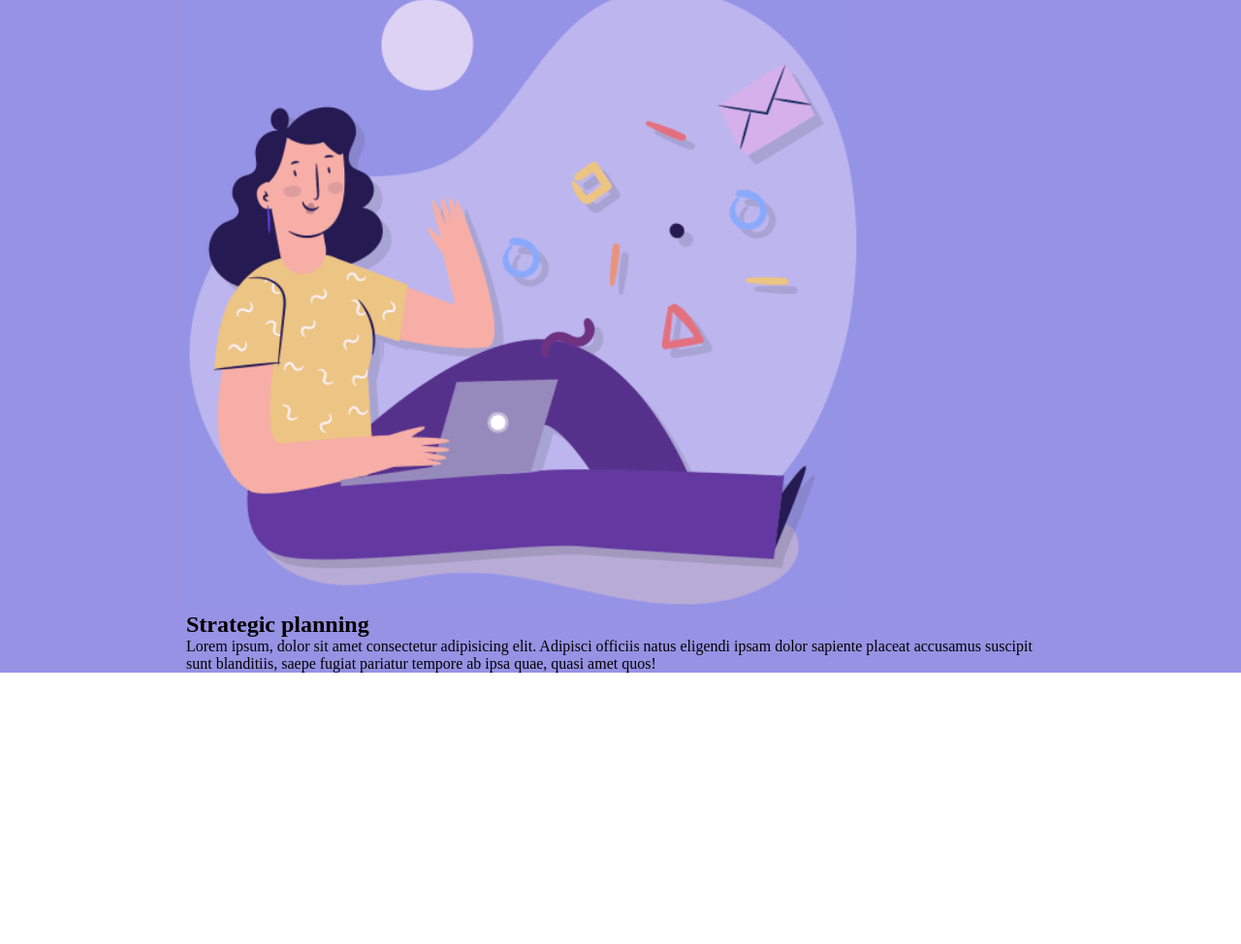
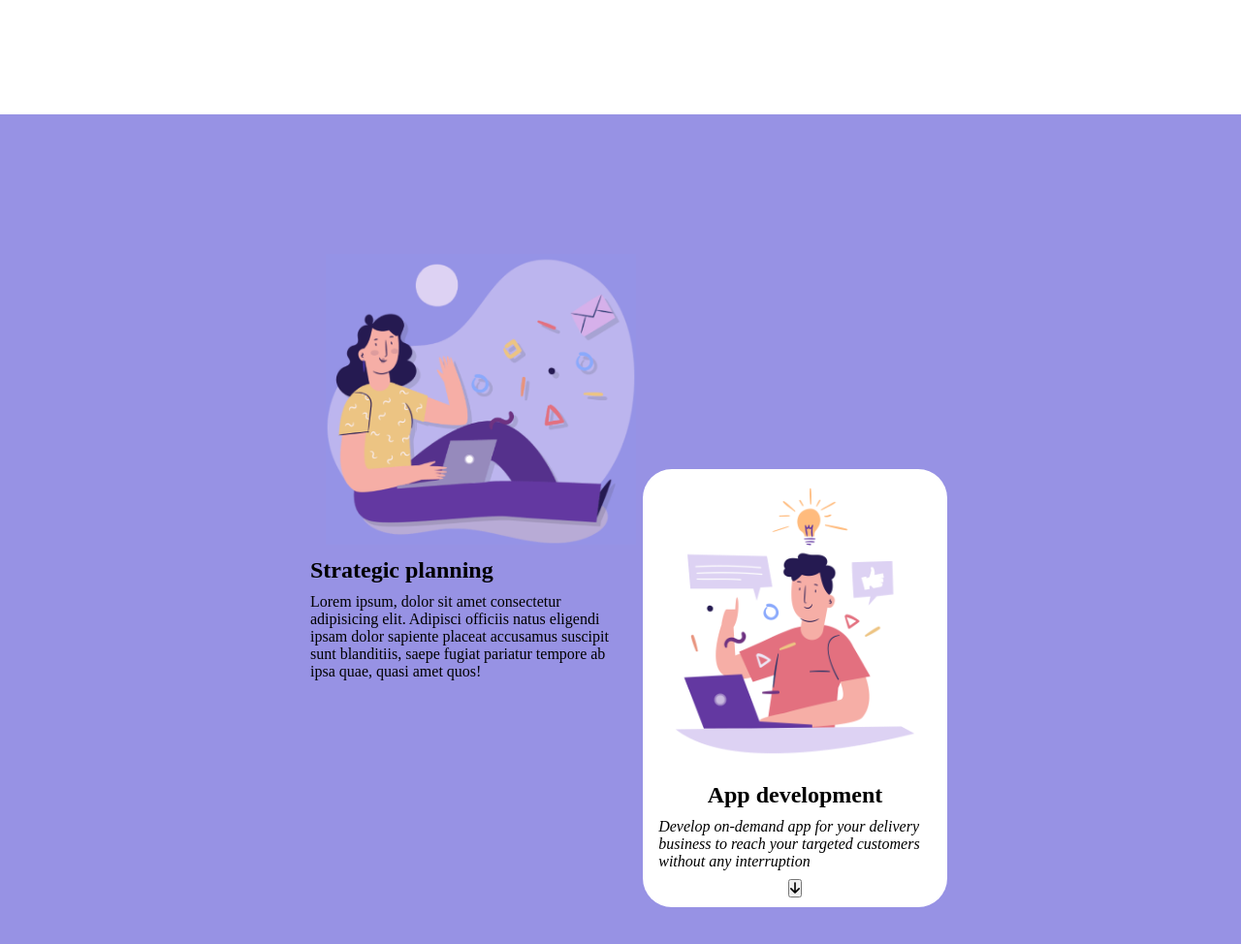
Before and after one commit to flaviovitale02/htmlcss-responsive-layout, a plain HTML site: page index.html in a window 1280 px wide. Shown: the part 860-1834 px from the top of the page at 97% size. Before the commit the page ends 1554 px from the top, so only its background shows below. Drawn offline with Linux system fonts and the light colour scheme.

Commit message:
planning section

```diff
--- a/index.html
+++ b/index.html
@@ -43,7 +43,7 @@
         </nav>
         <section>
             <div class="container  flex wrap">
-                <div class="special-col">
+                <div class="special-col margin">
                     <div class="content">
                         <h2>Get a demo application</h2>
                         <p>Lorem ipsum dolor sit amet consectetur adipisicing elit. Quibusdam, reprehenderit doloremque
@@ -56,26 +56,26 @@
                         <img src="img/phone.png" alt="" srcset="">
                     </div>
                 </div>
-                <div class="col">
+                <div class="col margin">
                     <div class="col-logo"><i class="fa-regular fa-clipboard"></i></div>
                     <h2>Clean Code</h2>
                     <p>Lorem ipsum dolor sit amet, consectetur adipisicing elit. Libero ratione quasi nobis est debitis
                         nesciunt sequi id hic minima nulla.</p>
                 </div>
 
-                <div class="col">
+                <div class="col margin">
                     <div class="col-logo"><i class="fa-brands fa-airbnb"></i></div>
                     <h2>Web Design</h2>
                     <p>Lorem ipsum dolor sit amet, consectetur adipisicing elit. Libero ratione quasi nobis est debitis
                         nesciunt sequi id hic minima nulla.</p>
                 </div>
-                <div class="col">
+                <div class="col margin">
                     <div class="col-logo"><i class="fa-solid fa-laptop-code"></i></div>
                     <h2>Developement</h2>
                     <p>Lorem ipsum dolor sit amet, consectetur adipisicing elit. Libero ratione quasi nobis est debitis
                         nesciunt sequi id hic minima nulla.</p>
                 </div>
-                <div class="col">
+                <div class="col margin">
                     <div class="col-logo"><i class="fa-solid fa-bullhorn"></i></div>
                     <h2>Branding</h2>
                     <p>Lorem ipsum dolor sit amet, consectetur adipisicing elit. Libero ratione quasi nobis est debitis
@@ -87,9 +87,9 @@
     <main>
 
         <section class="bg-celeste">
-            <div class="container">
-                <div>
-                    <img src="img/planning1.png" alt="planning">
+            <div class="container flex margin img-container j-cont">
+                <div class="img-container">
+                    <img src="img/planning1.png" alt="planning" class="margin">
                     <h2>
                         Strategic planning
                     </h2>
@@ -97,7 +97,20 @@
                         Lorem ipsum, dolor sit amet consectetur adipisicing elit. Adipisci officiis natus eligendi ipsam dolor sapiente placeat accusamus suscipit sunt blanditiis, saepe fugiat pariatur tempore ab ipsa quae, quasi amet quos!
                     </p>
                 </div>
-                <div></div>
+                <div>
+                    <div class="img-container img-container-2 flex">
+                        <img src="img/planning2.png" alt="planning" class="padding">
+                        <h2>
+                            App development
+                        </h2>
+                        <p class="margin-r-l">
+                            <em>Develop on-demand app for your delivery business to reach your targeted customers without any interruption</em>
+                        </p>
+                        <button>
+                            <i class="fa-solid fa-arrow-down"></i>
+                        </button>
+                    </div>
+                </div>
             </div>
         </section>
         <section></section>
--- a/style.css
+++ b/style.css
@@ -21,6 +21,9 @@
     flex-wrap: wrap;
 }
 
+.padding{
+    padding:5%;
+}
 
 li{
     padding-inline: 10px;
@@ -43,15 +46,19 @@ nav div{
     display: none;
 }
 
+.margin{
+    margin-right: 1rem;
+    margin-top: 1rem;
+    margin-left: 1rem;
+}
+
 .special-col{
     width: 100%;margin-right: 1rem;
     background-color: #b5ddff;
     border-radius: 20px;
     display: flex;
     flex-direction: column;
-    margin-right: 1rem;
-    margin-top: 1rem;
-    margin-left: 1rem;
+
 }
 .special-col>*{
     margin:auto;
@@ -64,9 +71,6 @@ nav div{
     border-radius: 20px;
     padding-bottom: 30px;
     aspect-ratio: 1/1;
-    margin-right: 1rem;
-    margin-top: 1rem;
-    margin-left: 1rem;
 }
 
 
@@ -166,3 +170,56 @@ nav div{
 .bg-celeste{
     background-color: #9792e4;
 }
+
+.img-container{
+    flex-direction: column;
+}
+
+.img-container div{
+    width: 90%;
+    margin: auto;
+}
+
+.img-container div img{
+    width: 100%;
+}
+div .img-container-2{
+    background-color: white;
+    border-radius: 30px;
+    width: 98%;
+    margin-top: 3%;
+    margin: auto;
+    flex-direction: column;
+    align-items: center;
+}
+
+div .img-container>*{
+    margin-bottom: 3%;
+}
+
+.margin-r-l{
+    margin-left: 1rem;
+    margin-right: 1rem;
+}
+
+@media screen and (min-width:768px){
+    .img-container{
+        flex-direction: row;
+        width: 50%;
+        margin-top: 10%;
+    }
+
+    .img-container .img-container{
+        margin-top: 20%;
+        margin-bottom: 52%;
+    }
+    .j-cont{
+        justify-content: space-between;
+    }
+
+    .img-container-2{
+        position: relative;
+        left: 20px;
+        top: 180px;
+    }
+}
```
